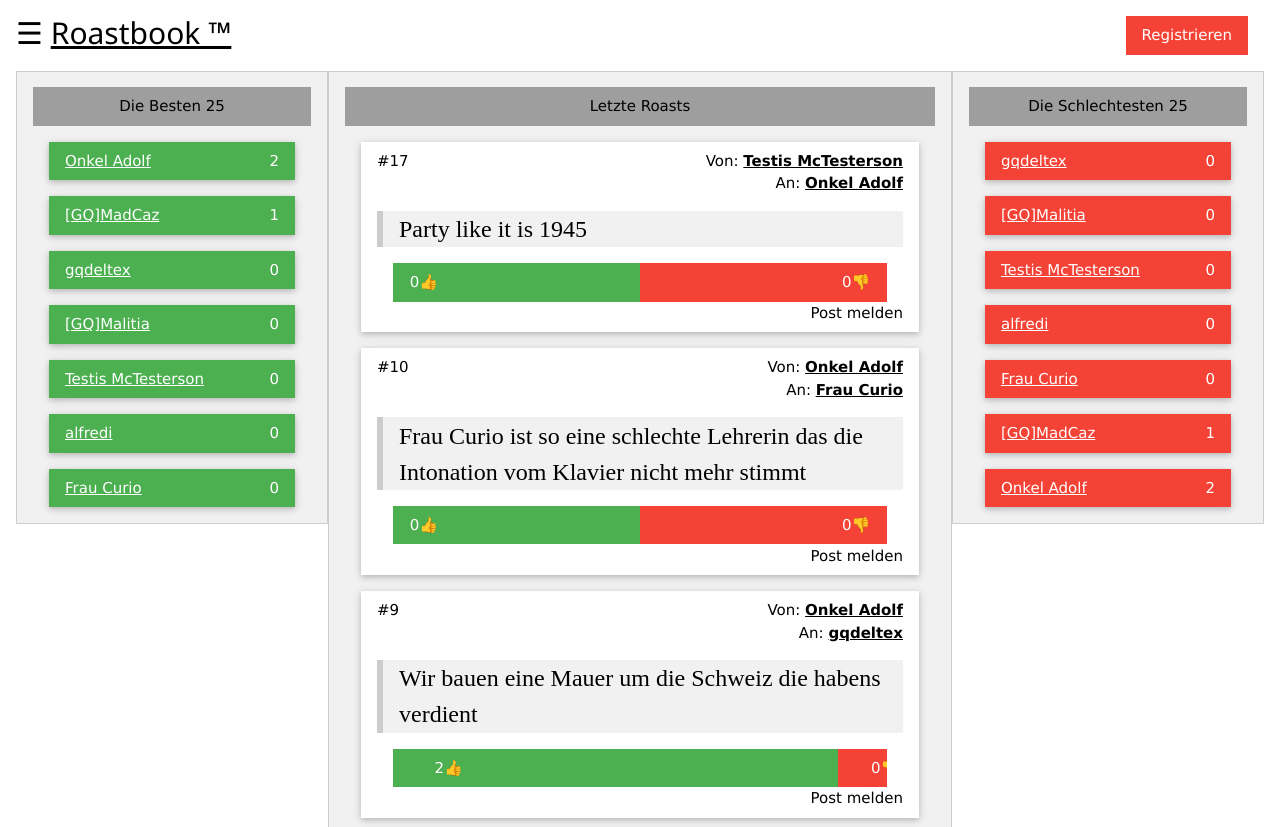
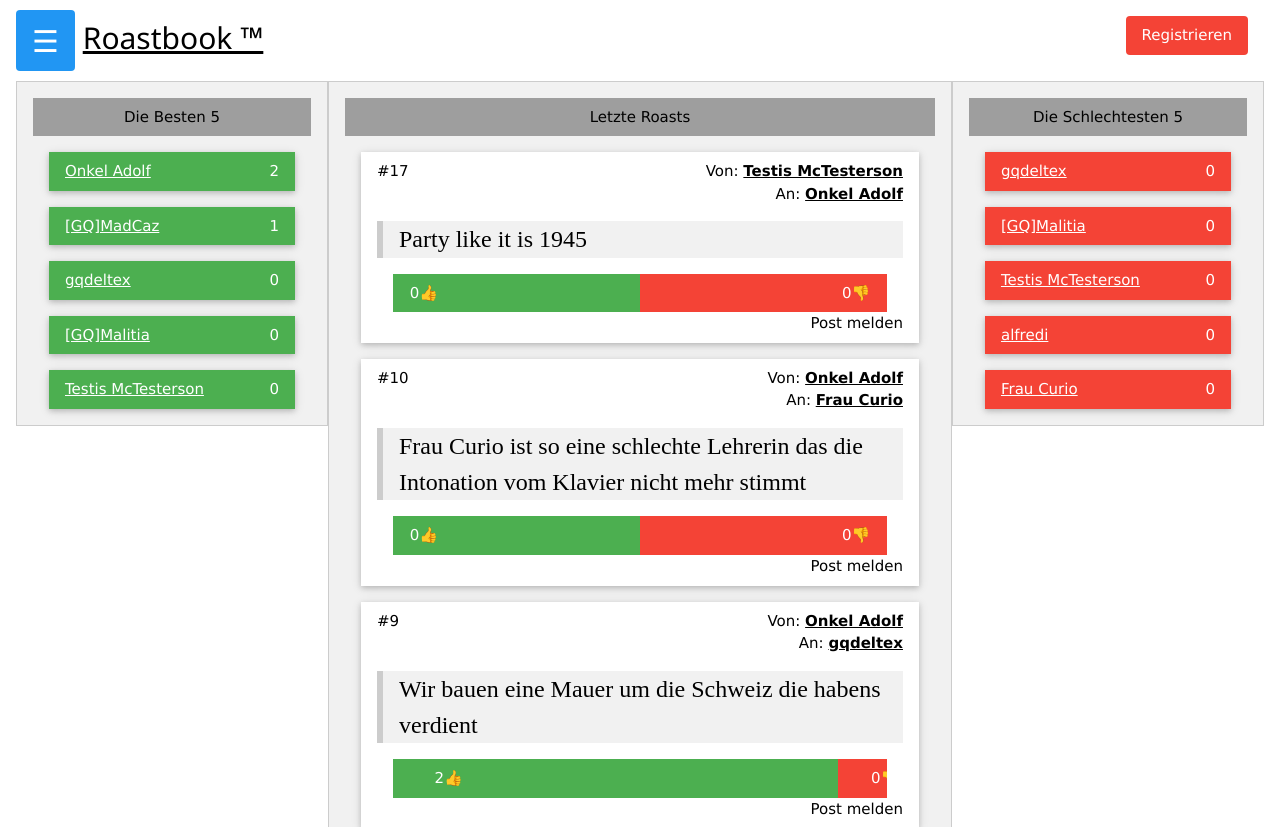
Before and after one commit to GQDeltex/Roastbook, a Flask app: page / in a window 1280 px wide. Shown: the top 827 px of the page. Run offline with Flask 2, Linux system fonts and the light colour scheme; data comes from the database, SQL or seed files in the repository; both versions use the stored data as it was after the commit.

Commit message:
Changes from different folder (mistakes were made...)

```diff
--- a/main.py
+++ b/main.py
@@ -16,12 +16,12 @@ c = conn.cursor()
 
 @app.route("/")
 def index():
-    top_user_raw = get_data("SELECT username, balance FROM users ORDER BY balance DESC LIMIT 25")
+    top_user_raw = get_data("SELECT username, balance FROM users ORDER BY balance DESC LIMIT 5")
     top_user = []
     for item in top_user_raw:
         top_user.append([(list(item)[0]), str(list(item)[1])])
     #print("Top Users: " + str(top_user))
-    top_roast_raw = get_data("SELECT username, balance FROM users ORDER BY balance ASC LIMIT 25")
+    top_roast_raw = get_data("SELECT username, balance FROM users ORDER BY balance ASC LIMIT 5")
     top_roast = []
     for item in top_roast_raw:
         top_roast.append([(list(item)[0]), str(list(item)[1])])
@@ -143,12 +143,14 @@ def edit_post(id):
 
 @app.route("/upvote")
 def upvote():
-    if request.cookies.get("user") == "":
+    user = request.cookies.get("user")
+    if user == "":
         return "You are not allowed to do this!\r\n<a href='" + url_for('index') + "'>Back to Homepage</a>"
     id = int(request.args.get("id"))
     source = request.args.get("source", default=url_for("index"))
     username, upvote, = get_data("SELECT user, upvote FROM posts WHERE id=?", int(id))[0]
-    balance,liked, = get_data("SELECT balance,liked FROM users WHERE username=?", str(username))[0]
+    balance, = get_data("SELECT balance FROM users WHERE username=?", str(username))[0]
+    liked, = get_data("SELECT liked FROM users WHERE username=?", user)[0]
     if liked != None:
         if liked.find(", " + str(id) + ", ") != -1:
             return redirect(source)
@@ -156,24 +158,26 @@ def upvote():
         liked = ", "
     liked += (str(id) + ", ")
     #print (str(liked))
-    print (str(username) + " liked post nr. " + str(id))
+    print (user + " liked post nr. " + str(id))
     balance += 1
     upvote += 1
     print ("Balance of %s changed from %d to %d" % (username, balance-1, balance))
     c.execute("UPDATE users SET balance=? WHERE username=?", (balance, username))
-    c.execute("UPDATE users SET liked=? WHERE username=?", (liked, username))
+    c.execute("UPDATE users SET liked=? WHERE username=?", (liked, user))
     c.execute("UPDATE posts SET upvote=? WHERE id=?", (upvote, id))
     conn.commit()
     return redirect(source)
 
 @app.route("/downvote")
 def downvote():
-    if request.cookies.get("user") == "":
+    user = request.cookies.get("user")
+    if user == "":
         return "You are not allowed to do this!\r\n<a href='" + url_for('index') + "'>Back to Homepage</a>"
     id = int(request.args.get("id"))
     source = request.args.get("source", default=url_for("index"))
     username, downvote = get_data("SELECT user,downvote FROM posts WHERE id=?", int(id))[0]
-    balance,liked, = get_data("SELECT balance,liked FROM users WHERE username=?", str(username))[0]
+    balance, = get_data("SELECT balance FROM users WHERE username=?", str(username))[0]
+    liked, = get_data("SELECT liked FROM users WHERE username=?", user)[0]
     if liked != None:
         if liked.find(", " + str(id) + ", ") != -1:
             return redirect(source)
@@ -181,12 +185,12 @@ def downvote():
         liked = ", "
     liked += (str(id) + ", ")
     #print str(liked)
-    print (str(username) + " disliked post nr. " + str(id))
+    print (user + " disliked post nr. " + str(id))
     balance -= 1
     downvote += 1
     print ("Balance of %s changed from %d to %d" % (username, balance+1, balance))
     c.execute("UPDATE users SET balance=? WHERE username=?", (balance, username))
-    c.execute("UPDATE users SET liked=? WHERE username=?", (liked, username))
+    c.execute("UPDATE users SET liked=? WHERE username=?", (liked, user))
     c.execute("UPDATE posts SET downvote=? WHERE id=?", (downvote, id))
     conn.commit()
     return redirect(source)
--- a/templates/homepage.html
+++ b/templates/homepage.html
@@ -9,7 +9,7 @@
     }, false);
 </script>
 <div class="w3-container w3-quarter w3-border w3-light-grey tab ranking">
-    <p class="w3-center w3-grey w3-padding">Die Besten 25</p>
+    <p class="w3-center w3-grey w3-padding">Die Besten 5</p>
     {% for user in top_user %}
         <div class="w3-card w3-padding w3-margin w3-green">
             <a href="{{ url_for('user', username=user[0]) }}">{{ user[0] }}<span class="w3-right">{{ user[1] }}</span></a>
@@ -35,7 +35,7 @@
     {% endfor %}
 </div>
 <div class="w3-container w3-quarter w3-border w3-light-grey tab ranking">
-    <p class="w3-center w3-grey w3-padding">Die Schlechtesten 25</p>
+    <p class="w3-center w3-grey w3-padding">Die Schlechtesten 5</p>
     {% for user in top_roast %}
         <div class="w3-card w3-margin w3-padding w3-red">
             <a href="{{ url_for('user', username=user[0]) }}">{{ user[0] }}<span class="w3-right">{{ user[1] }}</span></a>
--- a/templates/login.html
+++ b/templates/login.html
@@ -3,9 +3,9 @@
  <form class="w3-container w3-light-grey w3-border w3-margin w3-padding" action="{{ url_for('login') }}" method="POST">
 
 <label>Benutzername</label>
-<input name="username" class="w3-input w3-border-0" type="text" pattern="[a-zA-Z0-9!@#$%^*_|]{0,20}" required>
+<input name="username" class="w3-input w3-border-0" type="text" pattern="[a-zA-Z0-9!@#$%^*_| ]{0,20}" required>
 <label>Passwort</label>
-<input name="password" class="w3-input w3-border-0" type="password" pattern="[a-zA-Z0-9!@#$%^*_|]{5,20}" required>
+<input name="password" class="w3-input w3-border-0" type="password" pattern="[a-zA-Z0-9!@#$%^*_| ]{5,20}" required>
 <p class="w3-text-red">{{ error }}</p>
 <button class="w3-button w3-blue w3-right w3-margin">Start Roasting</button>
 </form>
--- a/templates/main.html
+++ b/templates/main.html
@@ -61,9 +61,9 @@
 <div class="w3-container">
 
     {% if not request.cookies.get("user") %}
-        <a class="w3-button w3-red w3-right w3-margin" href="{{ url_for('register') }}">Registrieren</a>
+        <a class="w3-button w3-red w3-round w3-right w3-margin" href="{{ url_for('register') }}">Registrieren</a>
     {% endif %}
-    <h2><a onclick="sidebar_open()">☰</a> <a href="{{ url_for('index') }}">Roastbook &trade;</a></h2>
+    <h2><button class="w3-blue w3-round w3-button" onclick="sidebar_open()">☰</button> <a href="{{ url_for('index') }}">Roastbook &trade;</a></h2>
 </div>
 <div class="w3-container">
     {% block content %}
--- a/templates/register.html
+++ b/templates/register.html
@@ -4,12 +4,12 @@
 
 <label>Benutzername</label>
 <label class="w3-right">Erlaubte Buchstaben: a-zA-Z0-9!@#$%^*_| </label>
-<input name="username" class="w3-input w3-border-0" type="text" maxlength="20" pattern="[a-zA-Z0-9!@#$%^*_|]{0,20}" required>
+<input name="username" class="w3-input w3-border-0" type="text" maxlength="20" pattern="[a-zA-Z0-9!@#$%^*_| ]{0,20}" required>
 <label>Passwort</label>
-<input name="password" class="w3-input w3-border-0" type="password" maxlength="20" pattern="[a-zA-Z0-9!@#$%^*_|]{5,20}" required>
+<input name="password" class="w3-input w3-border-0" type="password" maxlength="20" pattern="[a-zA-Z0-9!@#$%^*_| ]{5,20}" required>
 <label class="w3-right">Erlaubte Buchstaben: a-zA-Z0-9!@#$%^*_|          Passwort muss mindestens 5 Zeichen lang sein!</label>
 <label>Passwort wiederholen</label>
-<input name="password_repeat" class="w3-input w3-border-0" type="password" pattern="[a-zA-Z0-9!@#$%^*_|]{5,20}" required>
+<input name="password_repeat" class="w3-input w3-border-0" type="password" pattern="[a-zA-Z0-9!@#$%^*_| ]{5,20}" required>
 <p class="w3-text-red">{{ error }}</p>
 Wenn du dich registrierst akzeptierst du unsere <a href="{{ url_for('agb') }}">AGB</a>
 <button class="w3-button w3-red w3-right w3-margin">Get Roasted!</button>
```
Also changed, not shown: data.sqlite3, test-data.sqlite3 (added), 1 other file.
